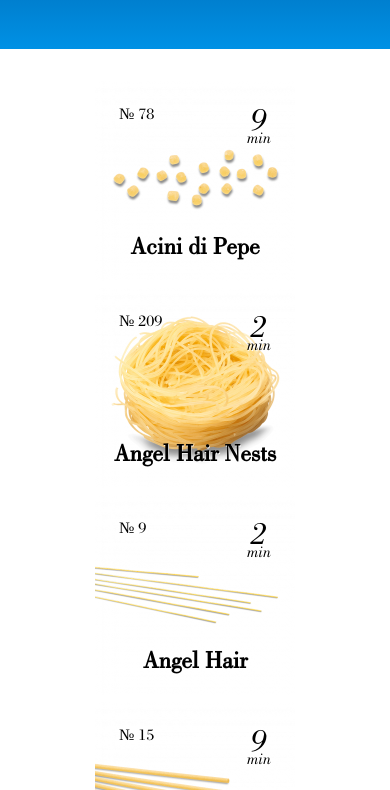
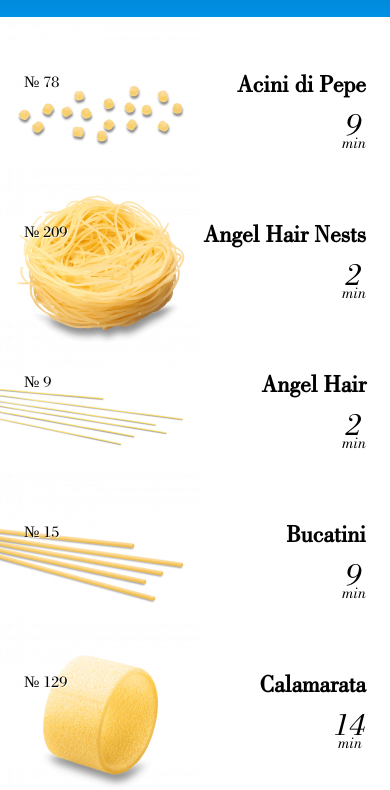
Before and after one commit to tophtucker/pastatime, a plain HTML site: page index.html in a window 390 px wide. Shown: the part 268-1058 px from the top of the page. Drawn offline with Linux system fonts and the light colour scheme.

Commit message:
Mobile styling

```diff
--- a/script.js
+++ b/script.js
@@ -572,7 +572,7 @@ d3.select("section")
 function renderPasta({ localImg, times, name, num }, i) {
   const sel = d3.select(this);
   const time = +times[0][1].split(" ")[0];
-  sel.append("img").attr("src", `images/${localImg}`).style("width", "200px");
+  sel.append("img").attr("src", `images/${localImg}`);
   sel.append("h2").text(name);
   sel.append("div").attr("class", "num").text(`№ ${num}`);
   sel
--- a/style.css
+++ b/style.css
@@ -45,7 +45,7 @@ section {
 
 .item {
   position: relative;
-  text-shadow: 0.7px 0.7px 0 #fff;
+  text-shadow: 1px 1px 0 #fff;
 }
 
 .item h2 {
@@ -55,6 +55,10 @@ section {
   width: 100%;
   text-align: center;
   margin: 0;
+}
+
+.item img {
+  width: 200px;
 }
 
 .item .num {
@@ -87,3 +91,33 @@ section {
   top: 0;
   left: 0;
 }
+
+@media (max-width: 424px) {
+  h1 {
+    padding: 3rem;
+  }
+  section {
+    padding-top: 0;
+  }
+  .item {
+    width: 100%;
+    height: 150px;
+  }
+  .item svg {
+    width: 200px;
+    height: 200px;
+  }
+  .item .num {
+    top: 3.5rem;
+  }
+  .item h2 {
+    text-align: right;
+    top: 3.5rem;
+    right: 1.5rem;
+    width: auto;
+  }
+  .item .time {
+    bottom: 0rem;
+    top: auto;
+  }
+}
```
